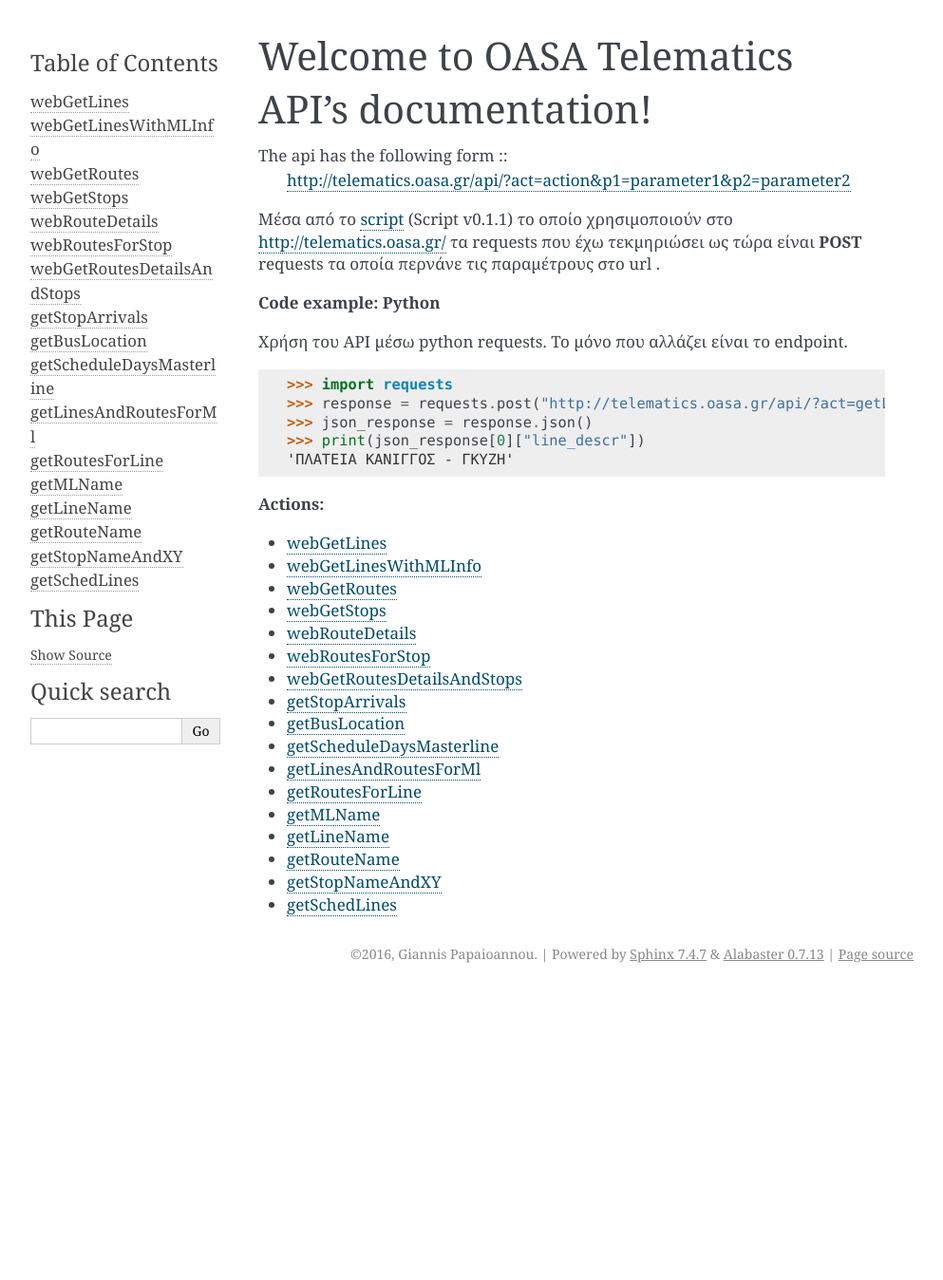
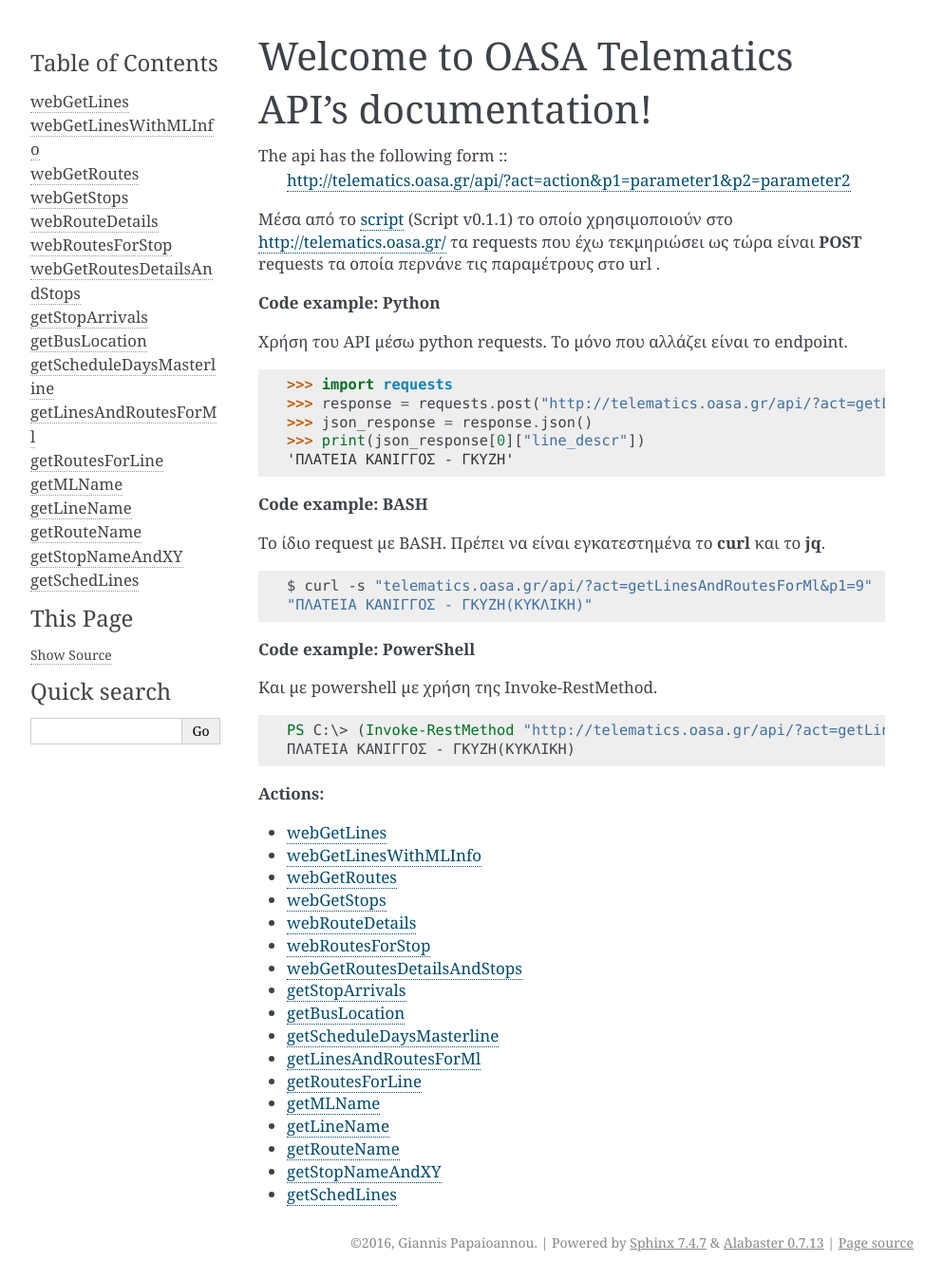
Before and after one commit to gph03n1x/OASA-Telematics-API-Documentation, a Sphinx documentation site: the page built from docs/source/index.rst, in a window 1280 px wide. Shown: the whole page at 95% size, without its empty margins (148-1141 px from the left). Built offline with Sphinx 7.4.7, drawn with Linux system fonts in a browser that asks for light colours; before the commit the page ends 1044 px from its top, so only the background shows below that.

Commit message:
More code examples (BASH and Powershell)

```diff
--- a/docs/source/index.rst
+++ b/docs/source/index.rst
@@ -26,6 +26,23 @@
    >>> print(json_response[0]["line_descr"])
    'ΠΛΑΤΕΙΑ ΚΑΝΙΓΓΟΣ - ΓΚΥΖH'
 
+**Code example: BASH**
+
+Το ίδιο request με BASH. Πρέπει να είναι εγκατεστημένα το **curl** και το **jq**.
+
+.. code-block:: bash
+
+    $ curl -s "telematics.oasa.gr/api/?act=getLinesAndRoutesForMl&p1=9" | jq '.[].line_descr'
+    "ΠΛΑΤΕΙΑ ΚΑΝΙΓΓΟΣ - ΓΚΥΖH(ΚΥΚΛΙΚΗ)"
+
+**Code example: PowerShell**
+
+Και με powershell με χρήση της Invoke-RestMethod.
+
+.. code-block:: powershell
+
+   PS C:\> (Invoke-RestMethod "http://telematics.oasa.gr/api/?act=getLinesAndRoutesForMl&p1=9").line_descr
+   ΠΛΑΤΕΙΑ ΚΑΝΙΓΓΟΣ - ΓΚΥΖH(ΚΥΚΛΙΚΗ)
 
 **Actions:**
 
```
